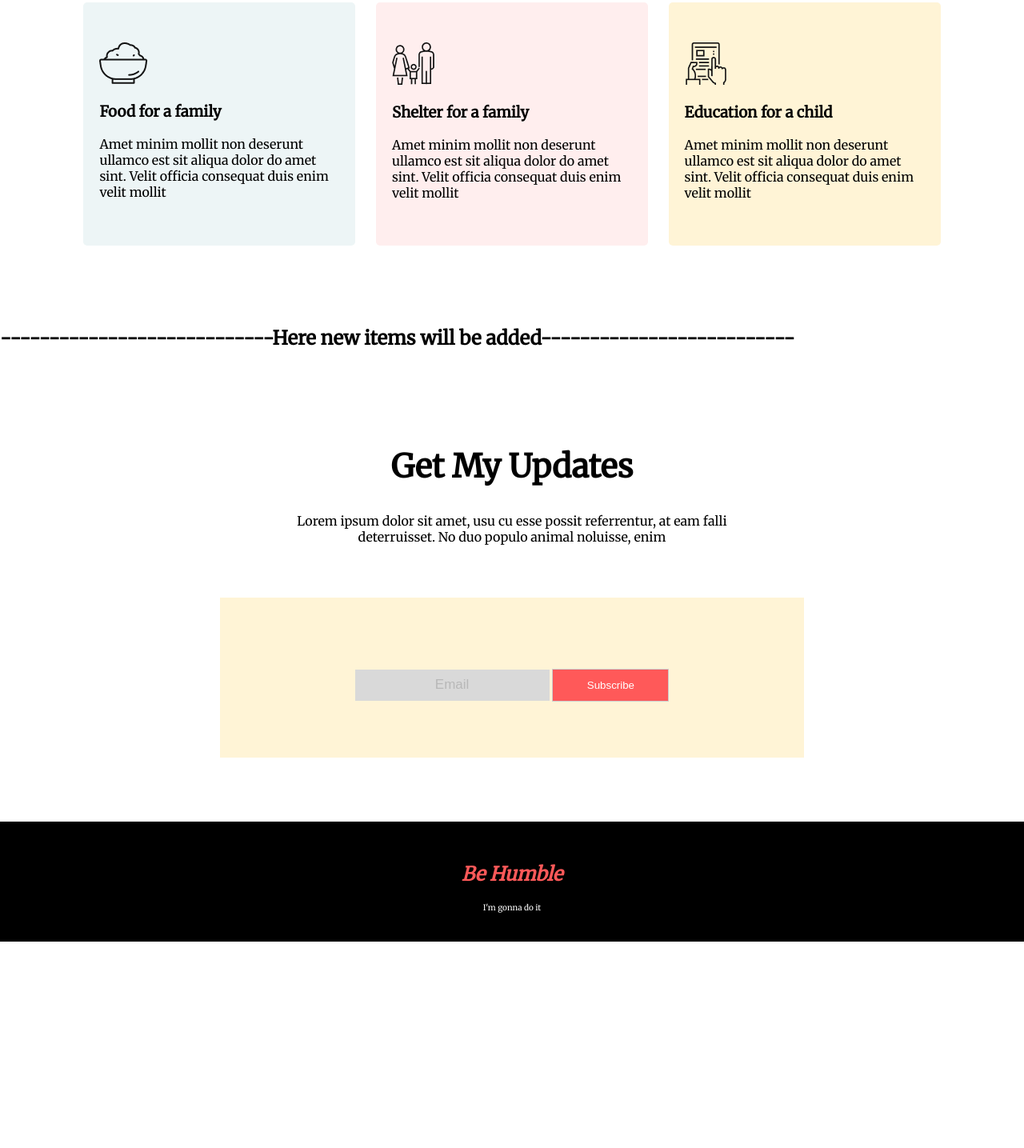
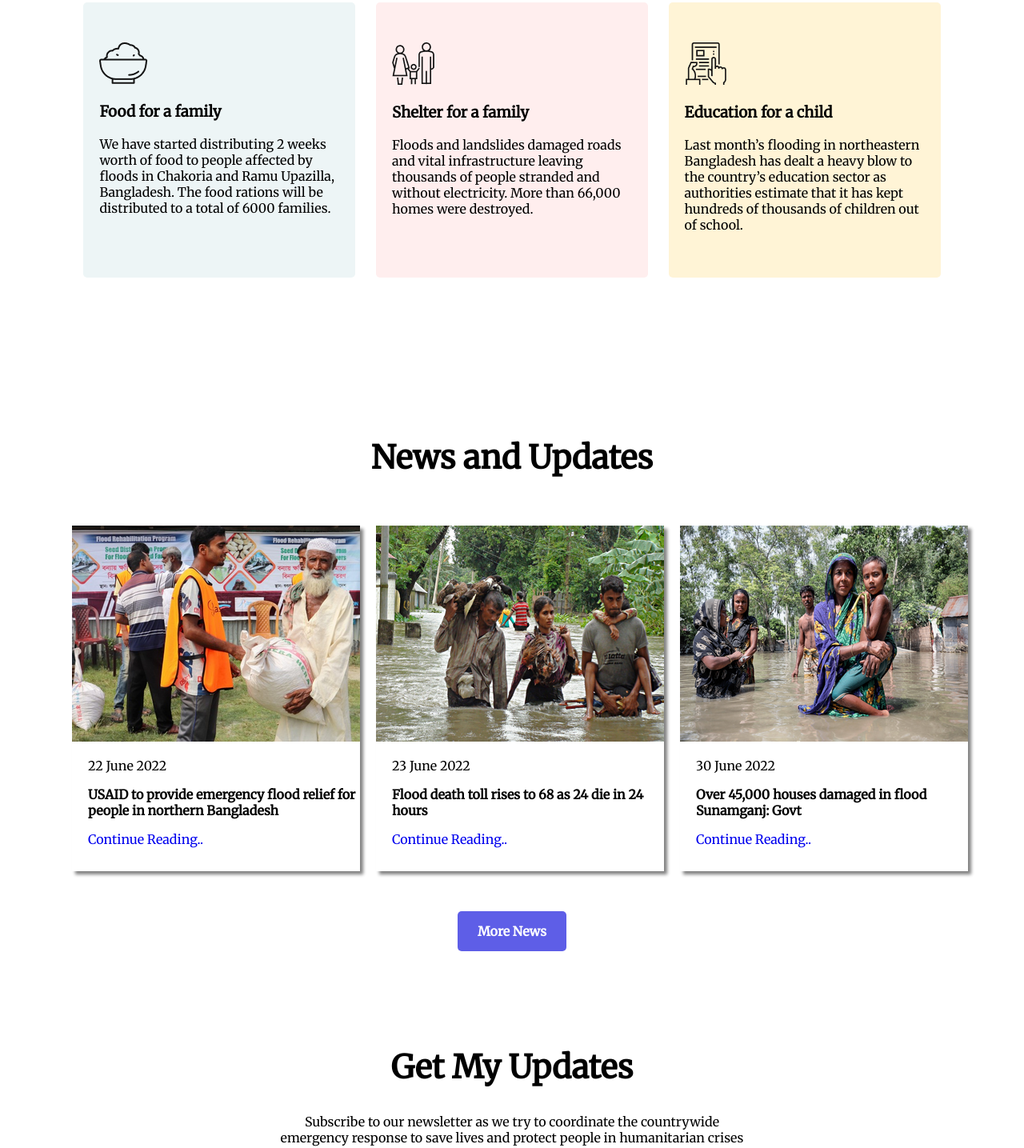
Before and after one commit to abdulmunim161/first-assignment-munim, a plain HTML site: page index.html in a window 1280 px wide. Shown: the part 1497-2932 px from the top of the page at 80% size. Before the commit the page ends 2674 px from the top, so only its background shows below. Drawn offline with Linux system fonts and the light colour scheme.

Commit message:
almost ready

```diff
--- a/index.html
+++ b/index.html
@@ -4,7 +4,7 @@
     <meta charset="UTF-8">
     <meta http-equiv="X-UA-Compatible" content="IE=edge">
     <meta name="viewport" content="width=device-width, initial-scale=1.0">
-    <title>Help Today</title>
+    <title>Help Today through Munim Foundation</title>
     <link rel="stylesheet" href="style.css">
     <link rel="preconnect" href="https://fonts.googleapis.com">
     <link rel="preconnect" href="https://fonts.gstatic.com" crossorigin>
@@ -15,7 +15,7 @@
         <div id="cover-div">
             <h1>Let's Help Those Who Are <br>More In Need</h1>
             <p>To help these people recover in long run, we look forward to your valuable support</p>
-            <a class="link-btn" href="#">Donate Now</a>
+            <a target="_blank" class="link-btn" href="#">Donate Now</a>
         </div>
     </section>
     <section>
@@ -46,7 +46,7 @@
             </form>
         </div>
         <div id="second-btn-div">
-            <a class="link-btn" href="#">Donate Now</a>
+            <a target="_blank" class="link-btn" href="#">Donate Now</a>
         </div>
         <div class="donate-today">
             <h1 class="all-h1-except-top">Our Donation Plan</h1>
@@ -56,35 +56,55 @@
             <div class="basic-needs" id="food">
                 <img src="icons/food.png" alt="food image">
                 <h3>Food for a family</h3>
-                <p>Amet minim mollit non deserunt
-                ullamco est sit aliqua dolor do amet
-                sint. Velit officia consequat duis enim
-                velit mollit</p>
+                <p>We have started distributing 2 weeks worth of food to people affected by floods in Chakoria and Ramu Upazilla, Bangladesh. The
+                food rations will be distributed to a total of 6000 families.</p>
             </div>
             <div class="basic-needs" id="shelter">
                 <img src="icons/shelter.png" alt="family image">
                 <h3>Shelter for a family</h3>
-                <p>Amet minim mollit non deserunt
-                ullamco est sit aliqua dolor do amet
-                sint. Velit officia consequat duis enim
-                velit mollit</p>
+                <p>Floods and landslides damaged roads and vital infrastructure leaving thousands of people stranded and without
+                electricity. More than 66,000 homes were destroyed.</p>
             </div>
             <div class="basic-needs" id="education">
                 <img src="icons/Frame-1.png" alt="book image">
                 <h3>Education for a child</h3>
-                <p>Amet minim mollit non deserunt
-                ullamco est sit aliqua dolor do amet
-                sint. Velit officia consequat duis enim
-                velit mollit</p>
+                <p>Last month’s flooding in northeastern Bangladesh has dealt a heavy blow to the country’s education sector as authorities
+                estimate that it has kept hundreds of thousands of children out of school.</p>
             </div>
         </div>
-        <div>
-            <h1>----------------------------Here new items will be added--------------------------</h1>
+        <div class="donate-today">
+            <h1 class="all-h1-except-top">News and Updates</h1>
+        </div>
+        <div class="news-container">
+            <div class="news">
+                <img src="images/rsz_donation10.png" alt="image of relief distribution">
+                <p>22 June 2022</p>
+                <p class="news-headline">USAID to provide emergency flood relief for people in northern Bangladesh</p>
+                <a target="_blank"
+                    href="https://www.usaid.gov/bangladesh/press-releases/jun-22-2022-usaid-emergency-flood-relief-june-2022">Continue
+                    Reading..</a>
+            </div>
+            <div class="news">
+                <img src="images/rsz_donation3.png" alt="image of flood affected people-1">
+                <p>23 June 2022</p>
+                <p class="news-headline">Flood death toll rises to 68 as 24 die in 24 hours</p>
+                <a target="_blank"
+                    href="https://www.thedailystar.net/environment/climate-crisis/natural-disaster/news/flood-death-toll-rises-68-24-die-24-hours-3054731">Continue
+                    Reading..</a>
+            </div>
+            <div class="news">
+                <img src="images/rsz_donation12.png" alt="image of flood affected people-2">
+                <p>30 June 2022</p>
+                <p class="news-headline">Over 45,000 houses damaged in flood Sunamganj: Govt</p>
+                <a target="_blank" href="https://en.prothomalo.com/bangladesh/over-45000-houses-damaged-in-flood-sunamganj-govt">Continue Reading..</a>
+            </div>
+        </div>
+        <div id="more-news-container">
+            <a target="_blank" class="link-btn news-btn" href="#">More News</a>
         </div>
         <div class="donate-today">
             <h1 class="all-h1-except-top">Get My Updates</h1>
-            <p>Lorem ipsum dolor sit amet, usu cu esse possit referrentur, at eam falli<br>
-            deterruisset. No duo populo animal noluisse, enim</p>
+            <p>Subscribe to our newsletter as we try to coordinate the countrywide<br> emergency response to save lives and protect people in humanitarian crises</p>
             <div id="email-parent">
                 <div id="email-div">
                     <form action="https://www.google.com">
@@ -102,7 +122,7 @@
 
 </body>
 <footer>
-    <h2>Be Humble</h2>
-    <p>I'm gonna do it</p>
+    <h2>We Try To Be Humble</h2>
+    <p>&copy; Copyright 2022 Munim Foundation</p>
 </footer>
 </html>
--- a/style.css
+++ b/style.css
@@ -1,6 +1,7 @@
 body{
     font-family: 'Merriweather', serif;
     margin: 0px;
+    padding: 0px;
     background-color: white;
 }
 .header-section{
@@ -123,6 +124,42 @@ input[type="text"]{
 #education{
     background-color: #FFF4D6;
 }
+
+.news-container{
+    display: flex;
+    justify-content: center;
+
+}
+.news{
+    width: 360px;
+    margin-top: 20px;
+    margin-left:20px;
+    margin-bottom: 10px;
+    padding-bottom: 30px;
+    word-wrap: break-word;
+    box-shadow: 4px 4px 4px gray;
+}
+.news p{
+    padding-left: 20px;
+}
+.news-headline{
+    font-weight: 700;
+}
+.news a{
+    padding-left: 20px;
+    margin-bottom: 100px;
+    text-decoration: none;
+
+}
+#more-news-container{
+    margin-top: 40px;
+    display: flex;
+    justify-content: center;
+}
+.news-btn{
+    background-color: rgb(94, 94, 231);
+}
+
 #email-parent{
     display: flex;
     justify-content: center;
@@ -134,10 +171,11 @@ input[type="text"]{
     margin-bottom: 40px;
     background-color: #FFF4D6;
 }
+
 #email{
     width: 30%;
     padding: 12px;
-    margin: 0;
+    margin: 0%;
     margin-top: 90px;
     background-color: #D9D9D9;
     border: none;
@@ -147,7 +185,7 @@ input[type="text"]{
 #submit-btn{
     width: 20%;
     padding: 12px;
-    margin: 0;
+    margin: 0%;
     display: inline-block;
     border: 1px solid #ccc;
     box-sizing: border-box;
```
Also changed, not shown: images/donation10.jpg (deleted), images/rsz_donation10.png (added), images/rsz_donation12.png (added), images/rsz_donation3.png (added).
